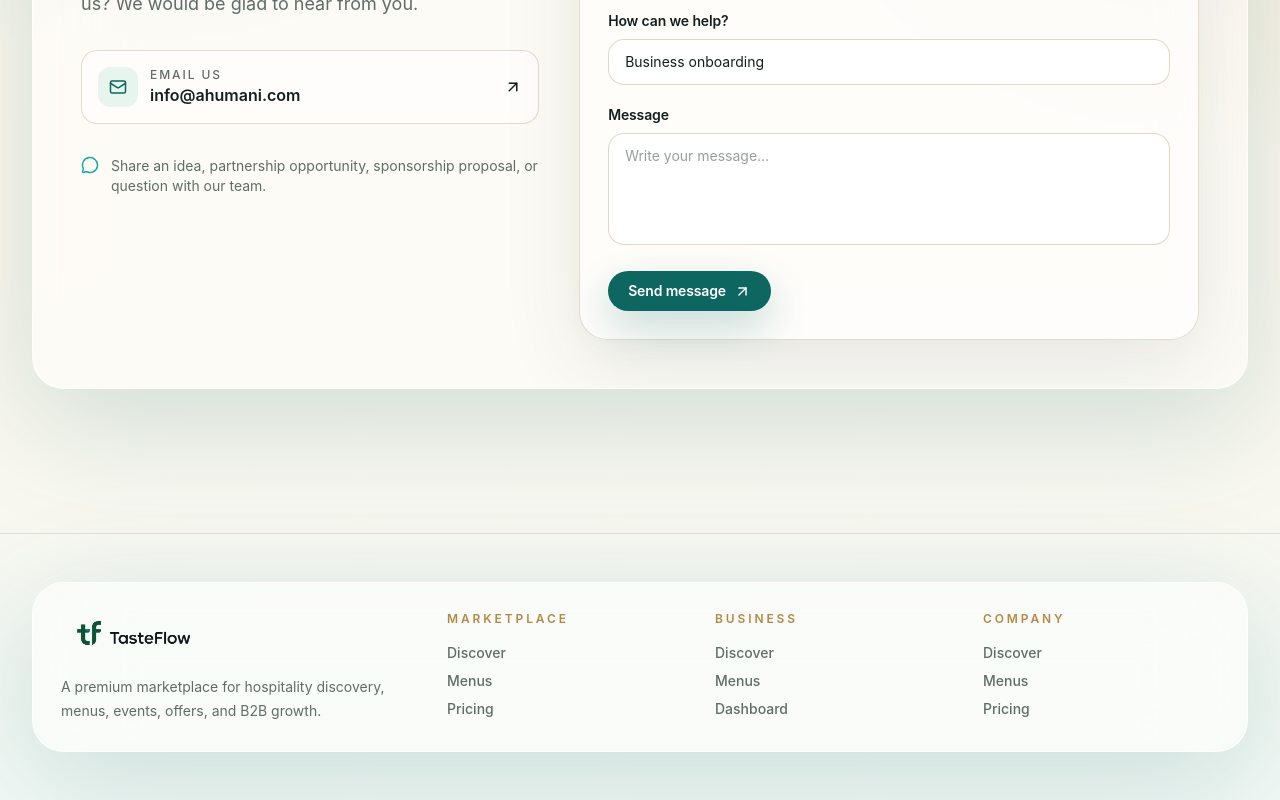
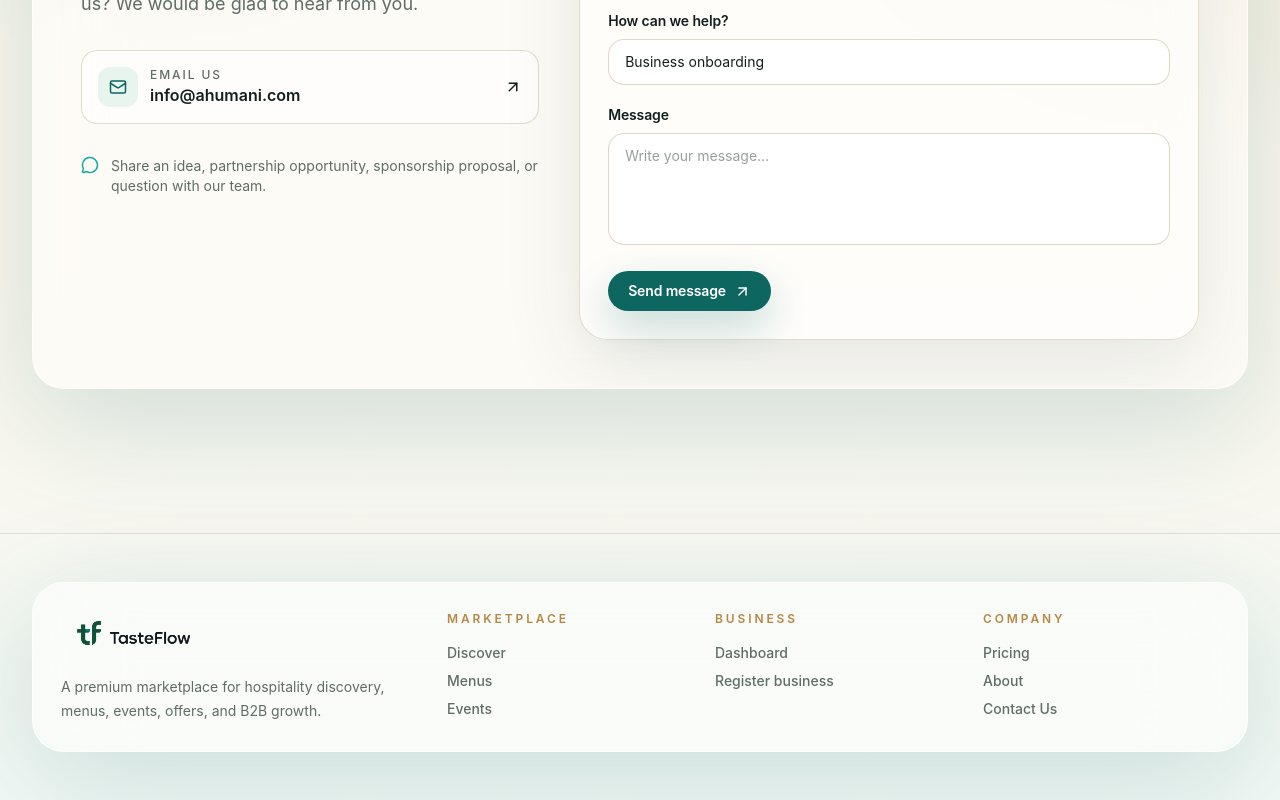
Before and after one commit to Melazu18/tasteflow, a React (Vite) app: page /contact in a window 1280 px wide. Shown: the part 370-1170 px from the top of the page. Built offline with nearby package versions, Linux system fonts and the light colour scheme.

Commit message:
Fix repeated footer navigation links

```diff
--- a/src/components/layout/Footer.tsx
+++ b/src/components/layout/Footer.tsx
@@ -1,5 +1,22 @@
 import { Link } from 'react-router-dom';
 import { useI18n } from '@/i18n/I18nProvider';
+
+const footerLinks = [
+  [
+    ['discover', '/discover'],
+    ['menus', '/menus'],
+    ['events', '/events'],
+  ],
+  [
+    ['dashboard', '/business/dashboard'],
+    ['register', '/business/register'],
+  ],
+  [
+    ['pricing', '/pricing'],
+    ['about', '/about'],
+    ['contact', '/contact'],
+  ],
+];
 
 export function Footer() {
   const { t } = useI18n();
@@ -11,13 +28,15 @@ export function Footer() {
             <img src="/TasteFlow_Logo.png" alt="TasteFlow" className="h-12 w-auto object-contain dark:brightness-0 dark:invert" />
             <p className="mt-4 max-w-sm text-sm leading-6 text-[rgb(var(--muted-foreground))]">A premium marketplace for hospitality discovery, menus, events, offers, and B2B growth.</p>
           </div>
-          {['marketplaceFooter','businessFooter','companyFooter'].map((h,i)=>(
+          {['marketplaceFooter','businessFooter','companyFooter'].map((h, i) => (
             <div key={h}>
               <p className="eyebrow">{t(h)}</p>
               <div className="mt-4 grid gap-2 text-sm font-medium text-[rgb(var(--muted-foreground))]">
-                <Link to="/discover" className="hover:text-[rgb(var(--foreground))]">{t('discover')}</Link>
-                <Link to="/menus" className="hover:text-[rgb(var(--foreground))]">{t('menus')}</Link>
-                <Link to={i===1?'/business/dashboard':'/pricing'} className="hover:text-[rgb(var(--foreground))]">{i===1?t('dashboard'):t('pricing')}</Link>
+                {footerLinks[i].map(([key, to]) => (
+                  <Link key={to} to={to} className="hover:text-[rgb(var(--foreground))]">
+                    {t(key)}
+                  </Link>
+                ))}
               </div>
             </div>
           ))}
```
